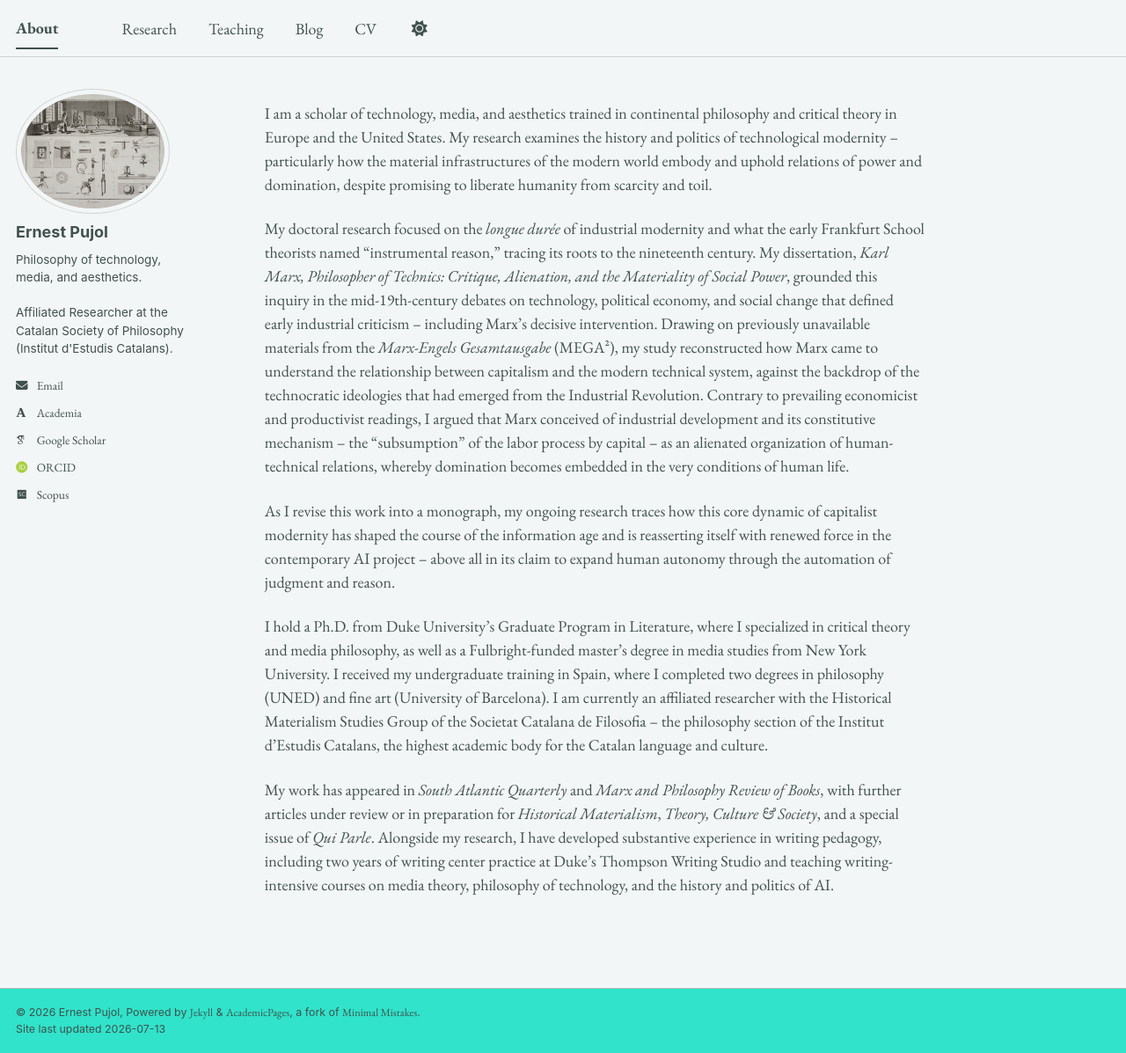
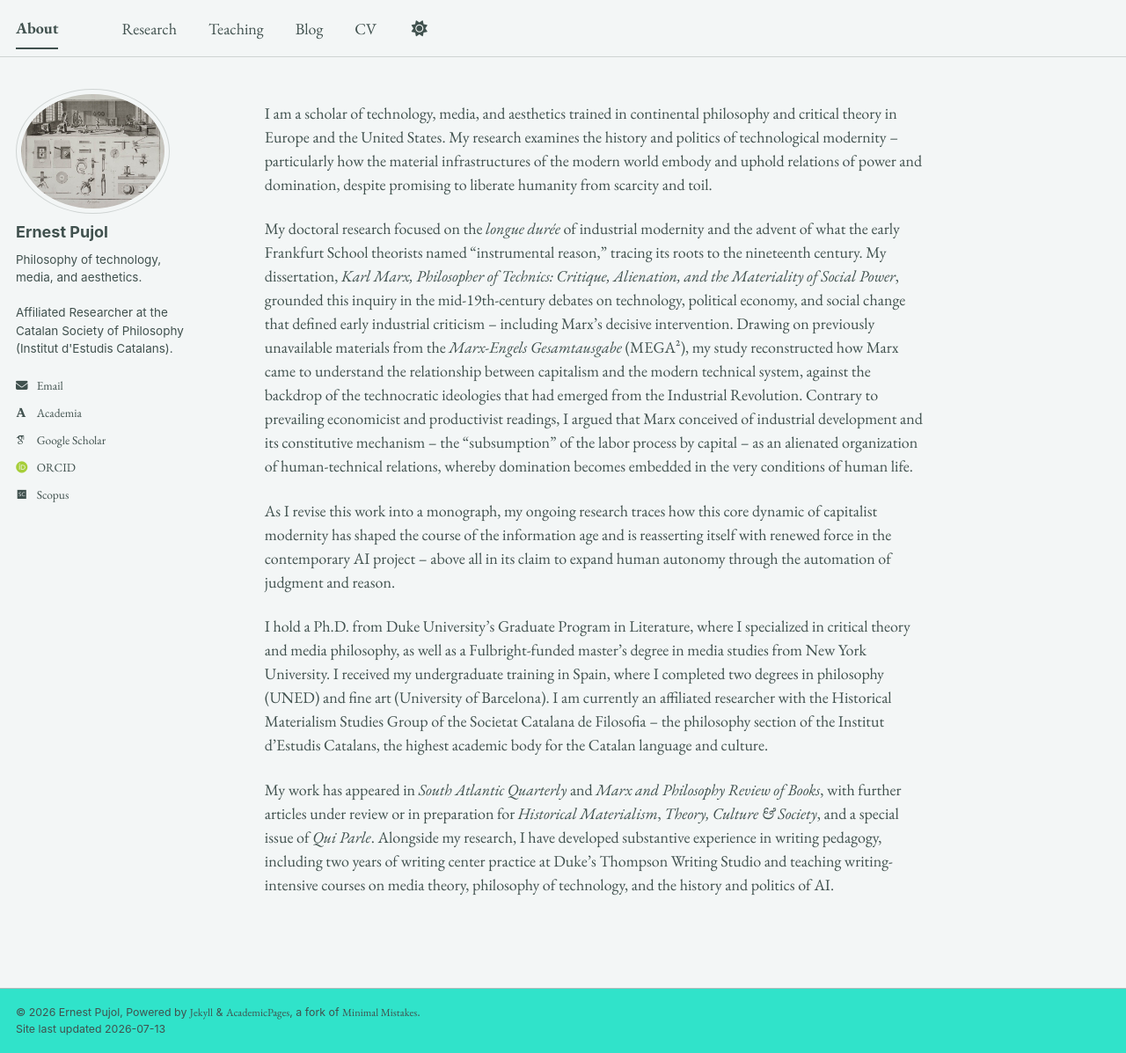
Before and after one commit to epujol90/epujol90.github.io, a Jekyll site: the page built from _pages/about.md, in a window 1280 px wide and 1197 px high. Shown: the whole window at 88% size. Built offline with Jekyll 4.4.1, drawn with Linux system fonts in a browser that asks for light colours; some web fonts are replaced; a script bundle is joined from its source files by our own code; library files that are not in the unit come from our copies.

Commit message:
Update about.md

```diff
--- a/_pages/about.md
+++ b/_pages/about.md
@@ -8,7 +8,7 @@ redirect_from:
 ---
 I am a scholar of technology, media, and aesthetics trained in continental philosophy and critical theory in Europe and the United States. My research examines the history and politics of technological modernity -- particularly how the material infrastructures of the modern world embody and uphold relations of power and domination, despite promising to liberate humanity from scarcity and toil.
 
-My doctoral research focused on the _longue durée_ of industrial modernity and what the early Frankfurt School theorists named “instrumental reason,” tracing its roots to the nineteenth century. My dissertation, _Karl Marx, Philosopher of Technics: Critique, Alienation, and the Materiality of Social Power_, grounded this inquiry in the mid-19th-century debates on technology, political economy, and social change that defined early industrial criticism -- including Marx's decisive intervention. Drawing on previously unavailable materials from the _Marx-Engels Gesamtausgabe_ (MEGA²), my study reconstructed how Marx came to understand the relationship between capitalism and the modern technical system, against the backdrop of the technocratic ideologies that had emerged from the Industrial Revolution. Contrary to prevailing economicist and productivist readings, I argued that Marx conceived of industrial development and its constitutive mechanism -- the “subsumption” of the labor process by capital -- as an alienated organization of human-technical relations, whereby domination becomes embedded in the very conditions of human life.
+My doctoral research focused on the _longue durée_ of industrial modernity and the advent of what the early Frankfurt School theorists named “instrumental reason,” tracing its roots to the nineteenth century. My dissertation, _Karl Marx, Philosopher of Technics: Critique, Alienation, and the Materiality of Social Power_, grounded this inquiry in the mid-19th-century debates on technology, political economy, and social change that defined early industrial criticism -- including Marx's decisive intervention. Drawing on previously unavailable materials from the _Marx-Engels Gesamtausgabe_ (MEGA²), my study reconstructed how Marx came to understand the relationship between capitalism and the modern technical system, against the backdrop of the technocratic ideologies that had emerged from the Industrial Revolution. Contrary to prevailing economicist and productivist readings, I argued that Marx conceived of industrial development and its constitutive mechanism -- the “subsumption” of the labor process by capital -- as an alienated organization of human-technical relations, whereby domination becomes embedded in the very conditions of human life.
 
 As I revise this work into a monograph, my ongoing research traces how this core dynamic of capitalist modernity has shaped the course of the information age and is reasserting itself with renewed force in the contemporary AI project -- above all in its claim to expand human autonomy through the automation of judgment and reason.
 
```
